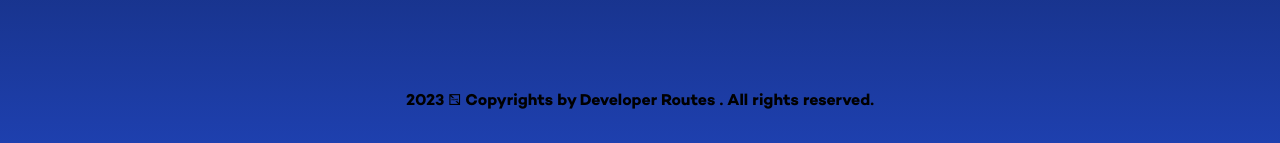
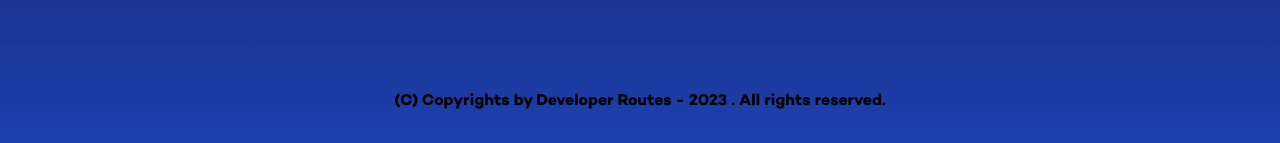
Before and after one commit to developer-routes/developer-routes, a Next.js app: page / in a window 1280 px wide. Shown: the part 654-797 px from the top of the page. Built offline with nearby package versions, Linux system fonts and the light colour scheme.

Commit message:
footer update

```diff
--- a/src/components/Footer/index.tsx
+++ b/src/components/Footer/index.tsx
@@ -6,7 +6,7 @@
   return (
     <footer>
       <p className="text-center py-5">
-        {new Date().getFullYear()} © Copyrights by Developer Routes . All rights
+        {" (C) "}Copyrights by Developer Routes - {new Date().getFullYear()} . All rights
         reserved.
       </p>
     </footer>
```
